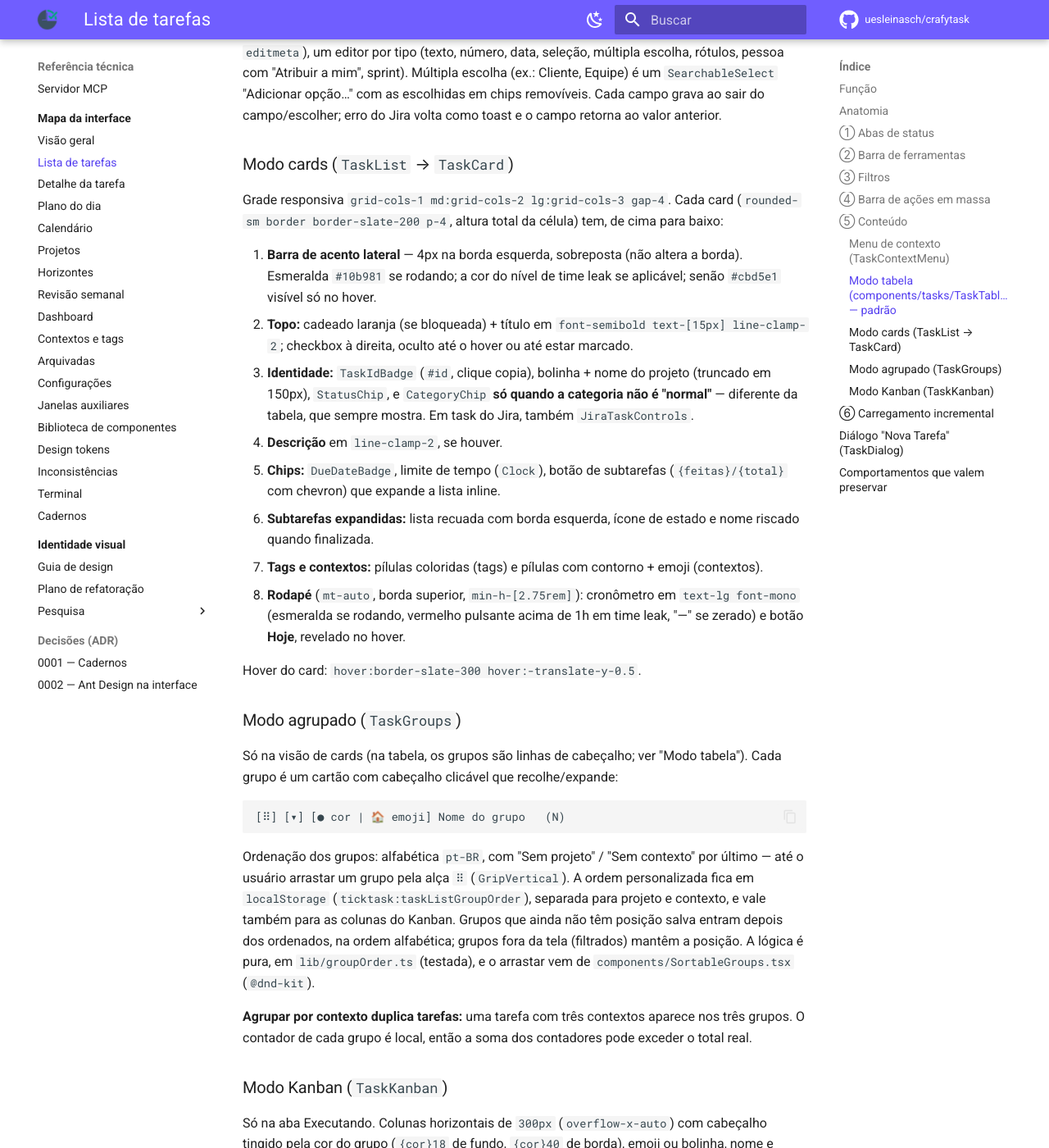
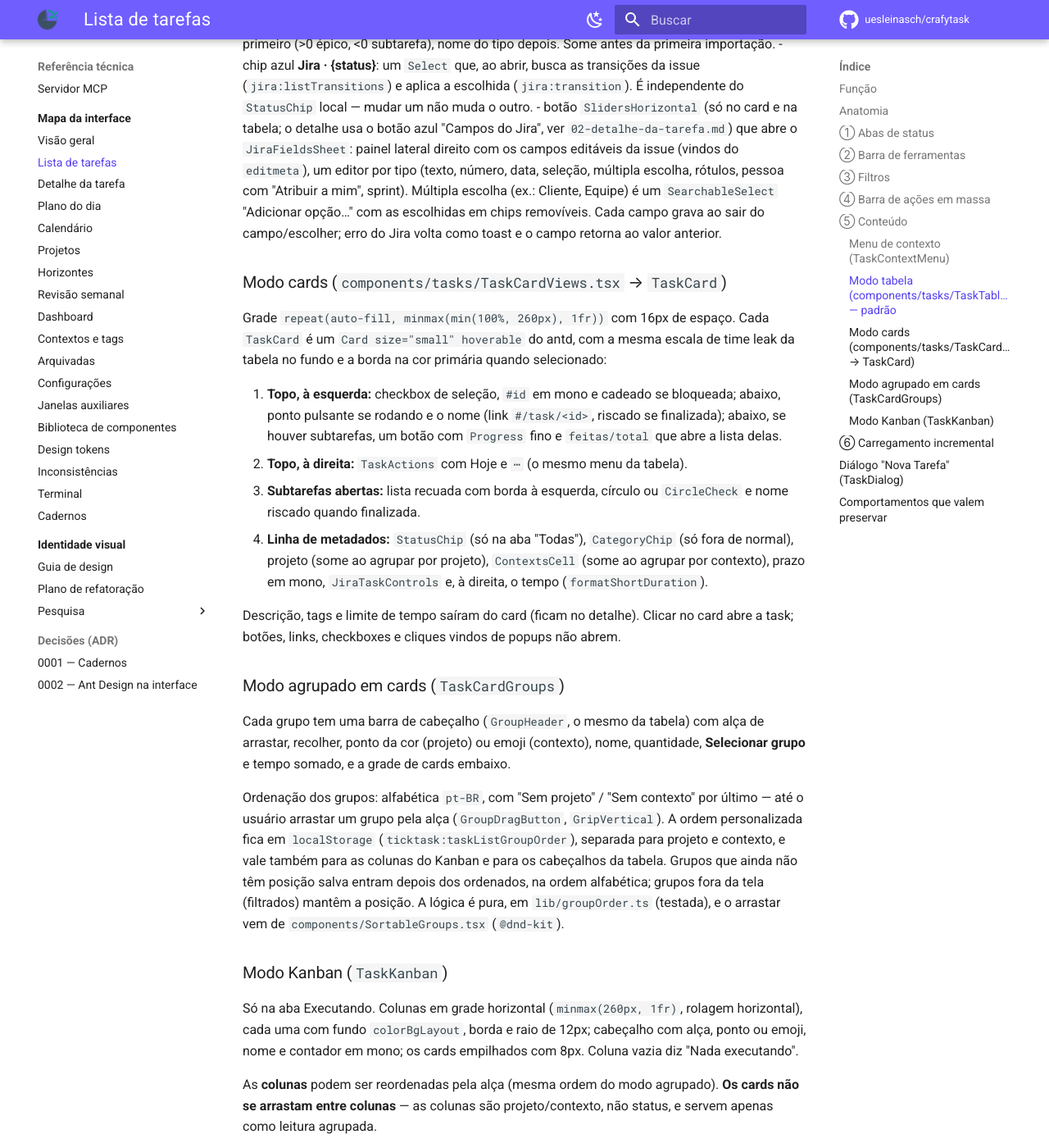
Before and after one commit to uesleinasch/crafytask, an MkDocs documentation site: the page built from docs/ui/01-lista-de-tarefas.md, in a window 1280 px wide and 1400 px high, scrolled down 6554 px. Shown: the whole window at 82% size. Built offline with MkDocs 1.6.1 and Material for MkDocs 9.7.7, drawn with Linux system fonts in a browser that asks for light colours; some web fonts are replaced; comment, search, counter and statistics services are not loaded; some of the changed text lies outside the part shown.

Commit message:
docs(design): cards, grupos e kanban da lista e checks f2.6 e f2.14

````diff
--- a/docs/ui/01-lista-de-tarefas.md
+++ b/docs/ui/01-lista-de-tarefas.md
@@ -132,12 +132,19 @@ mudam: IDs que saíram do resultado deixam de estar selecionados.
 
 A ordem de decisão do que renderizar é:
 
-1. Carregando → "Carregando…"
-2. Zero tarefas → estado vazio (ícone `ListTodo` num círculo cinza + frase que muda conforme a aba)
+1. Carregando → `Spin` centralizado
+2. Zero tarefas → `Empty` simples: "Inbox zerado. Tudo processado." na aba Inbox, "Nenhuma tarefa
+   aqui." nas outras
 3. Aba Executando **e** Kanban ligado → `TaskKanban`
-4. Agrupamento ligado em cards → `TaskGroups`
-5. Modo cards → `TaskList`
+4. Agrupamento ligado em cards → `TaskCardGroups`
+5. Modo cards → `TaskCardGrid`
 6. Caso contrário → `TaskTable` (com ou sem agrupamento)
+
+Abaixo de `md` a visão Tabela vira Cards (`effectiveListView(view, status, narrow)` em
+`lib/taskListView.ts`, testada) e some do `Segmented`; a preferência guardada não muda. Com
+agrupamento por contexto e alguma tarefa em mais de um contexto, um aviso em texto secundário (ícone
+`Copy`) fica acima do conteúdo: "Tarefas com mais de um contexto aparecem em cada grupo; a soma dos
+grupos passa do total."
 
 A página inteira rola num só contêiner (`h-full overflow-y-auto`, dentro do `PageContainer`):
 abas, barra de ferramentas e conteúdo sobem juntos, como no protótipo. Só a barra de ações em massa
@@ -230,57 +237,46 @@ task tem `jira_key`. Quatro peças, num wrapper que para a propagação do cliqu
   Equipe) é um `SearchableSelect` "Adicionar opção…" com as escolhidas em chips removíveis. Cada campo grava ao sair do
   campo/escolher; erro do Jira volta como toast e o campo retorna ao valor anterior.
 
-### Modo cards (`TaskList` → `TaskCard`)
+### Modo cards (`components/tasks/TaskCardViews.tsx` → `TaskCard`)
 
-Grade responsiva `grid-cols-1 md:grid-cols-2 lg:grid-cols-3 gap-4`. Cada card
-(`rounded-sm border border-slate-200 p-4`, altura total da célula) tem, de cima para baixo:
+Grade `repeat(auto-fill, minmax(min(100%, 260px), 1fr))` com 16px de espaço. Cada `TaskCard` é um
+`Card size="small" hoverable` do antd, com a mesma escala de time leak da tabela no fundo e a borda
+na cor primária quando selecionado:
 
-1. **Barra de acento lateral** — 4px na borda esquerda, sobreposta (não altera a borda). Esmeralda
-   `#10b981` se rodando; a cor do nível de time leak se aplicável; senão `#cbd5e1` visível só no
-   hover.
-2. **Topo:** cadeado laranja (se bloqueada) + título em `font-semibold text-[15px] line-clamp-2`;
-   checkbox à direita, oculto até o hover ou até estar marcado.
-3. **Identidade:** `TaskIdBadge` (`#id`, clique copia), bolinha + nome do projeto (truncado em 150px), `StatusChip`, e `CategoryChip`
-   **só quando a categoria não é "normal"** — diferente da tabela, que sempre mostra. Em task do
-   Jira, também `JiraTaskControls`.
-4. **Descrição** em `line-clamp-2`, se houver.
-5. **Chips:** `DueDateBadge`, limite de tempo (`Clock`), botão de subtarefas
-   (`{feitas}/{total}` com chevron) que expande a lista inline.
-6. **Subtarefas expandidas:** lista recuada com borda esquerda, ícone de estado e nome riscado
-   quando finalizada.
-7. **Tags e contextos:** pílulas coloridas (tags) e pílulas com contorno + emoji (contextos).
-8. **Rodapé** (`mt-auto`, borda superior, `min-h-[2.75rem]`): cronômetro em `text-lg font-mono`
-   (esmeralda se rodando, vermelho pulsante acima de 1h em time leak, "—" se zerado) e botão
-   **Hoje**, revelado no hover.
+1. **Topo, à esquerda:** checkbox de seleção, `#id` em mono e cadeado se bloqueada; abaixo, ponto
+   pulsante se rodando e o nome (link `#/task/<id>`, riscado se finalizada); abaixo, se houver
+   subtarefas, um botão com `Progress` fino e `feitas/total` que abre a lista delas.
+2. **Topo, à direita:** `TaskActions` com Hoje e `⋯` (o mesmo menu da tabela).
+3. **Subtarefas abertas:** lista recuada com borda à esquerda, círculo ou `CircleCheck` e nome
+   riscado quando finalizada.
+4. **Linha de metadados:** `StatusChip` (só na aba "Todas"), `CategoryChip` (só fora de normal),
+   projeto (some ao agrupar por projeto), `ContextsCell` (some ao agrupar por contexto), prazo em
+   mono, `JiraTaskControls` e, à direita, o tempo (`formatShortDuration`).
 
-Hover do card: `hover:border-slate-300 hover:-translate-y-0.5`.
+Descrição, tags e limite de tempo saíram do card (ficam no detalhe). Clicar no card abre a task;
+botões, links, checkboxes e cliques vindos de popups não abrem.
 
-### Modo agrupado (`TaskGroups`)
+### Modo agrupado em cards (`TaskCardGroups`)
 
-Só na visão de cards (na tabela, os grupos são linhas de cabeçalho; ver "Modo tabela"). Cada grupo
-é um cartão com cabeçalho clicável que recolhe/expande:
-
-```
-[⠿] [▾] [● cor | 🏠 emoji] Nome do grupo   (N)
-```
+Cada grupo tem uma barra de cabeçalho (`GroupHeader`, o mesmo da tabela) com alça de arrastar,
+recolher, ponto da cor (projeto) ou emoji (contexto), nome, quantidade, **Selecionar grupo** e tempo
+somado, e a grade de cards embaixo.
 
 Ordenação dos grupos: alfabética `pt-BR`, com "Sem projeto" / "Sem contexto" por último — até o
-usuário arrastar um grupo pela alça `⠿` (`GripVertical`). A ordem personalizada fica em
+usuário arrastar um grupo pela alça (`GroupDragButton`, `GripVertical`). A ordem personalizada fica em
 `localStorage` (`ticktask:taskListGroupOrder`), separada para projeto e contexto, e vale também para
-as colunas do Kanban. Grupos que ainda não têm posição salva entram depois dos ordenados, na ordem
-alfabética; grupos fora da tela (filtrados) mantêm a posição. A lógica é pura, em
-`lib/groupOrder.ts` (testada), e o arrastar vem de `components/SortableGroups.tsx` (`@dnd-kit`).
-
-**Agrupar por contexto duplica tarefas:** uma tarefa com três contextos aparece nos três grupos. O
-contador de cada grupo é local, então a soma dos contadores pode exceder o total real.
+as colunas do Kanban e para os cabeçalhos da tabela. Grupos que ainda não têm posição salva entram
+depois dos ordenados, na ordem alfabética; grupos fora da tela (filtrados) mantêm a posição. A lógica
+é pura, em `lib/groupOrder.ts` (testada), e o arrastar vem de `components/SortableGroups.tsx`
+(`@dnd-kit`).
 
 ### Modo Kanban (`TaskKanban`)
 
-Só na aba Executando. Colunas horizontais de `300px` (`overflow-x-auto`) com cabeçalho tingido pela
-cor do grupo (`{cor}18` de fundo, `{cor}40` de borda), emoji ou bolinha, nome e contador. O corpo
-empilha `TaskCard` completos com `gap-3`.
+Só na aba Executando. Colunas em grade horizontal (`minmax(260px, 1fr)`, rolagem horizontal), cada
+uma com fundo `colorBgLayout`, borda e raio de 12px; cabeçalho com alça, ponto ou emoji, nome e
+contador em mono; os cards empilhados com 8px. Coluna vazia diz "Nada executando".
 
-As **colunas** podem ser reordenadas pela alça `⠿` do cabeçalho (mesma ordem do modo agrupado).
+As **colunas** podem ser reordenadas pela alça (mesma ordem do modo agrupado).
 **Os cards não se arrastam entre colunas** — as colunas são projeto/contexto, não status, e servem
 apenas como leitura agrupada.
 
````
Also changed, not shown: docs/design/prototipo/checklist.json (+4 -4 lines), docs/ui/13-biblioteca-de-componentes.md (+3 -4 lines), docs/ui/14-design-tokens.md (+2 -2 lines).
